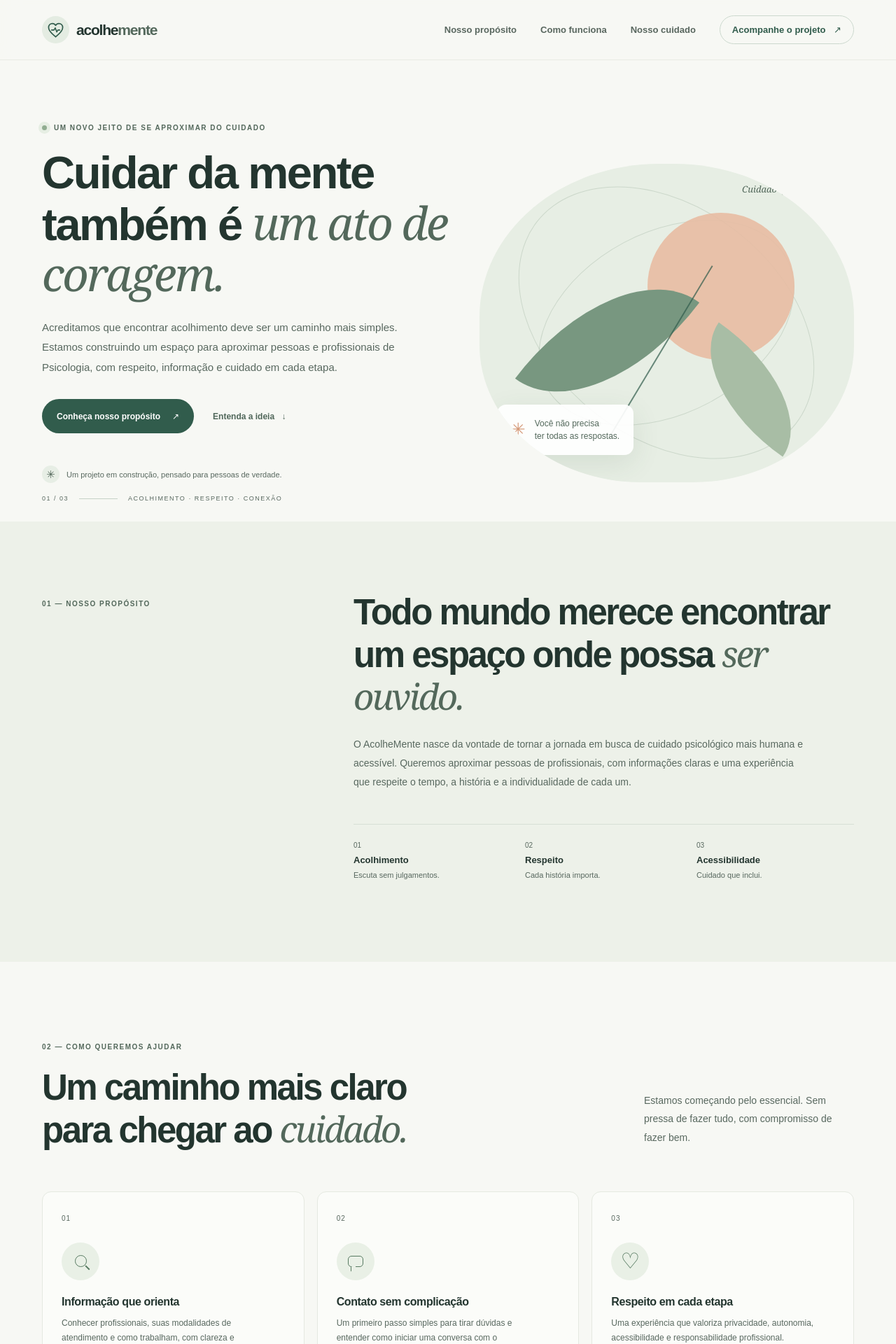
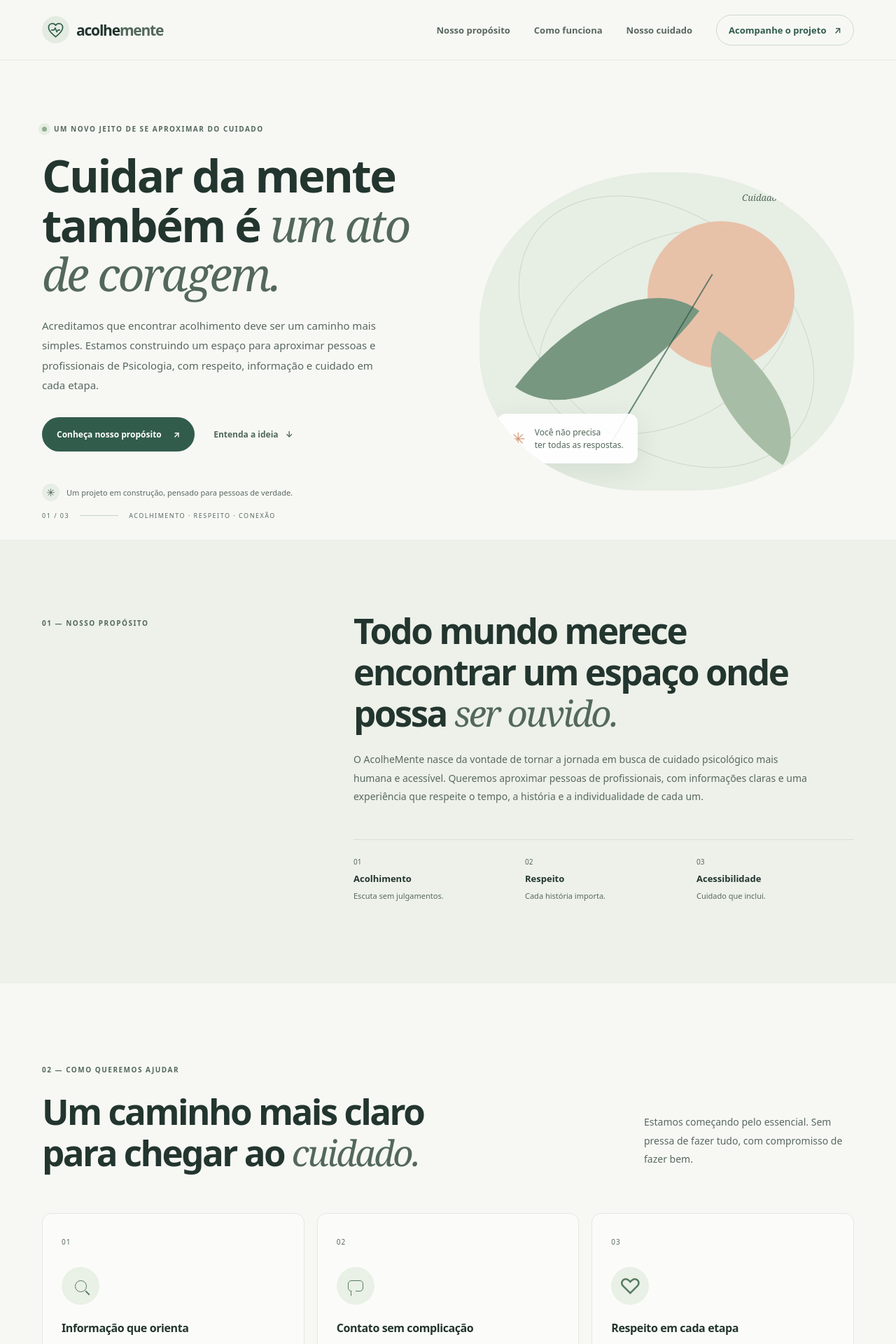
Before and after one commit to thiagocanali/AcolheMente, a Vue app: page / in a window 1280 px wide. Shown: the top 1920 px of the page at 70% size. Built offline with nearby package versions, Linux system fonts and the light colour scheme.

Commit message:
style: use system font stack

```diff
--- a/src/style.css
+++ b/src/style.css
@@ -1,5 +1,5 @@
 :root {
-  font-family: 'DM Sans', sans-serif;
+  font-family: system-ui, -apple-system, BlinkMacSystemFont, 'Segoe UI', sans-serif;
   color: #23352f;
   background: #f7f8f4;
   font-synthesis: none;
@@ -28,7 +28,7 @@ button { font: inherit; }
 .brand { display: inline-flex; align-items: center; gap: 10px; color: var(--green); }
 .brand-mark { width: 39px; height: 39px; display: grid; place-items: center; border-radius: 50%; background: #e4ece2; }
 .brand-mark svg { width: 31px; height: 31px; }
-.brand-name { font: 800 21px 'Manrope', sans-serif; letter-spacing: -1.2px; color: var(--ink); }
+.brand-name { font: 800 21px system-ui, sans-serif; letter-spacing: -1.2px; color: var(--ink); }
 .brand-name span { color: #53685b; }
 .main-nav { display: flex; align-items: center; gap: 34px; font-size: 13px; font-weight: 600; color: #59675f; }
 .main-nav a:not(.nav-cta):hover, .text-link:hover { color: var(--green); }
@@ -41,7 +41,7 @@ button { font: inherit; }
 .eyebrow { display: flex; align-items: center; gap: 10px; margin-bottom: 24px; }
 .eyebrow-dot { width: 7px; height: 7px; background: #91ad91; border-radius: 50%; box-shadow: 0 0 0 5px #e6eee3; }
 h1, h2, h3, p { margin-top: 0; }
-h1, h2 { font-family: 'Manrope', sans-serif; letter-spacing: -2.5px; font-weight: 600; }
+h1, h2 { font-family: system-ui, sans-serif; letter-spacing: -2.5px; font-weight: 600; }
 h1 { max-width: 620px; margin-bottom: 24px; font-size: clamp(42px, 5.1vw, 67px); line-height: 1.08; }
 h1 em, h2 em { font-family: var(--serif); font-weight: 400; color: #53685b; }
 .hero-description { max-width: 510px; color: var(--muted); font-size: 15px; line-height: 1.9; }
@@ -63,7 +63,7 @@ h1 em, h2 em { font-family: var(--serif); font-weight: 400; color: #53685b; }
 .leaf-one { left: 110px; top: 130px; }
 .leaf-two { right: 95px; bottom: 40px; width: 105px; height: 185px; background: #a8bda5; transform: rotate(125deg); }
 .art-stem { position: absolute; z-index: 2; width: 2px; height: 290px; background: #315c4c; transform: rotate(31deg); top: 125px; left: 48%; opacity: .7; }
-.art-card { position: absolute; z-index: 3; left: 25px; bottom: 39px; display: flex; align-items: center; gap: 13px; padding: 17px 20px; border-radius: 13px; background: rgba(255,255,255,.92); box-shadow: 0 12px 40px #3657441c; color: #53685b; font: 12px/1.5 'Manrope', sans-serif; }
+.art-card { position: absolute; z-index: 3; left: 25px; bottom: 39px; display: flex; align-items: center; gap: 13px; padding: 17px 20px; border-radius: 13px; background: rgba(255,255,255,.92); box-shadow: 0 12px 40px #3657441c; color: #53685b; font: 12px/1.5 system-ui, sans-serif; }
 .art-card-mark { font-size: 25px; color: #d59a79; }
 .art-caption { position: absolute; z-index: 3; right: 20px; top: 27px; color: #53685b; font: italic 13px var(--serif); }
 .hero-bottom { position: absolute; left: 0; right: 0; bottom: 28px; display: flex; align-items: center; gap: 15px; color: #58685f; font-size: 9px; letter-spacing: 1.5px; }
@@ -76,7 +76,7 @@ h1 em, h2 em { font-family: var(--serif); font-weight: 400; color: #53685b; }
 .values-row { display: grid; grid-template-columns: repeat(3,1fr); gap: 20px; margin-top: 47px; padding-top: 24px; border-top: 1px solid #d7e0d5; }
 .value-item { display: flex; flex-direction: column; gap: 8px; }
 .value-item span { color: #58685f; font-size: 10px; }
-.value-item strong { font: 700 13px 'Manrope', sans-serif; }
+.value-item strong { font: 700 13px system-ui, sans-serif; }
 .value-item small { color: #58685f; font-size: 11px; }
 .steps-section { padding-top: 116px; padding-bottom: 125px; }
 .steps-heading { display: flex; justify-content: space-between; align-items: end; gap: 50px; margin-top: 23px; }
@@ -91,7 +91,7 @@ h1 em, h2 em { font-family: var(--serif); font-weight: 400; color: #53685b; }
 .icon-message span { width: 22px; height: 16px; border: 1.8px solid currentColor; border-radius: 5px; position: relative; }
 .icon-message span:after { content: ''; position: absolute; left: 3px; bottom: -5px; width: 6px; height: 6px; border-left: 1.8px solid currentColor; transform: skewY(-35deg); background: #e9f0e6; }
 .icon-heart span { font-size: 31px; line-height: 1; }
-.step-card h3 { margin-bottom: 11px; font: 700 16px 'Manrope', sans-serif; letter-spacing: -.4px; }
+.step-card h3 { margin-bottom: 11px; font: 700 16px system-ui, sans-serif; letter-spacing: -.4px; }
 .step-card p { max-width: 290px; margin-bottom: 0; color: #58685f; font-size: 12px; line-height: 1.8; }
 .care-section { padding: 95px 0; background: #e9eee6; }
 .care-grid { display: grid; grid-template-columns: .9fr 1.1fr; gap: 100px; align-items: center; }
```
